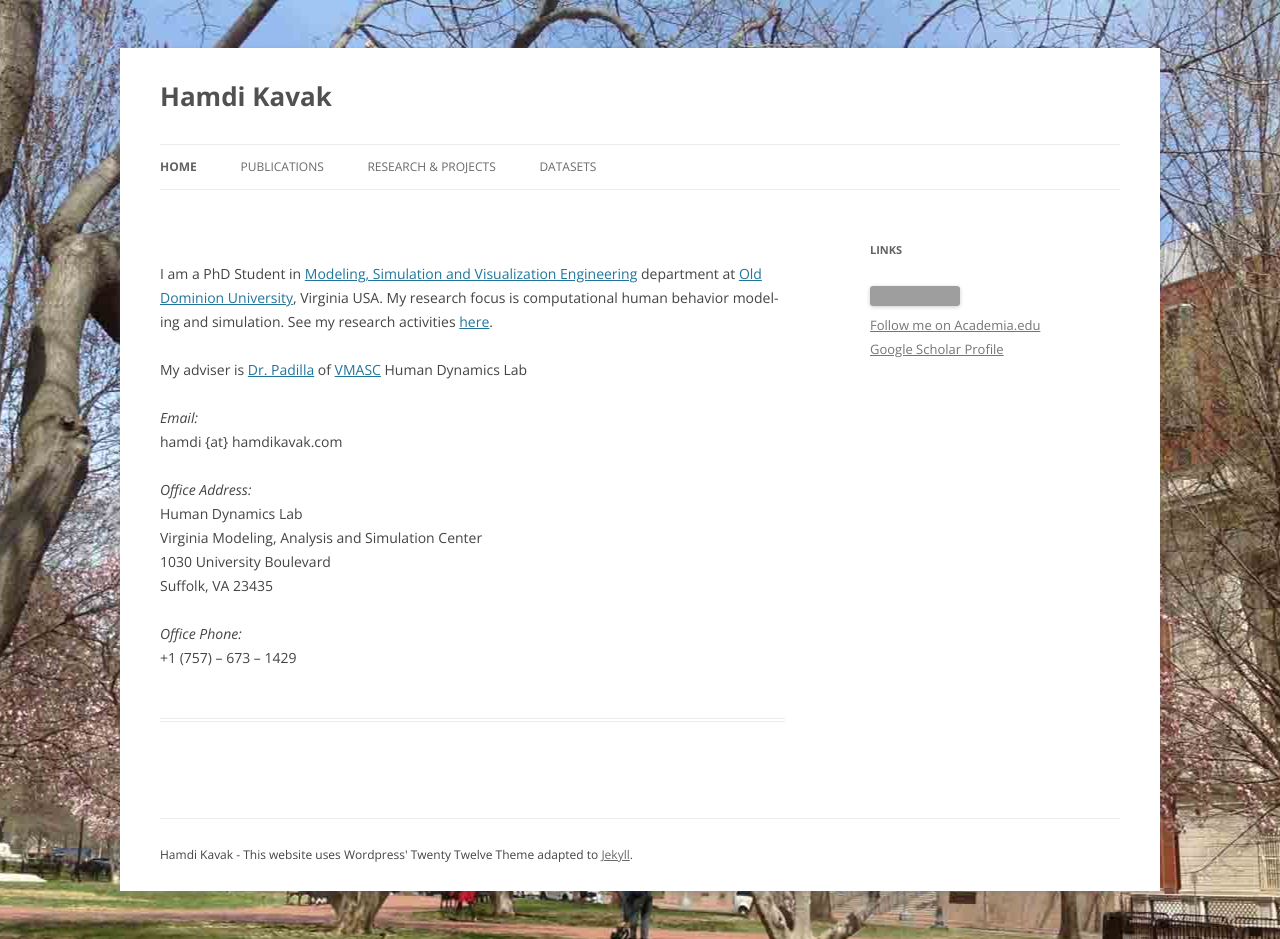
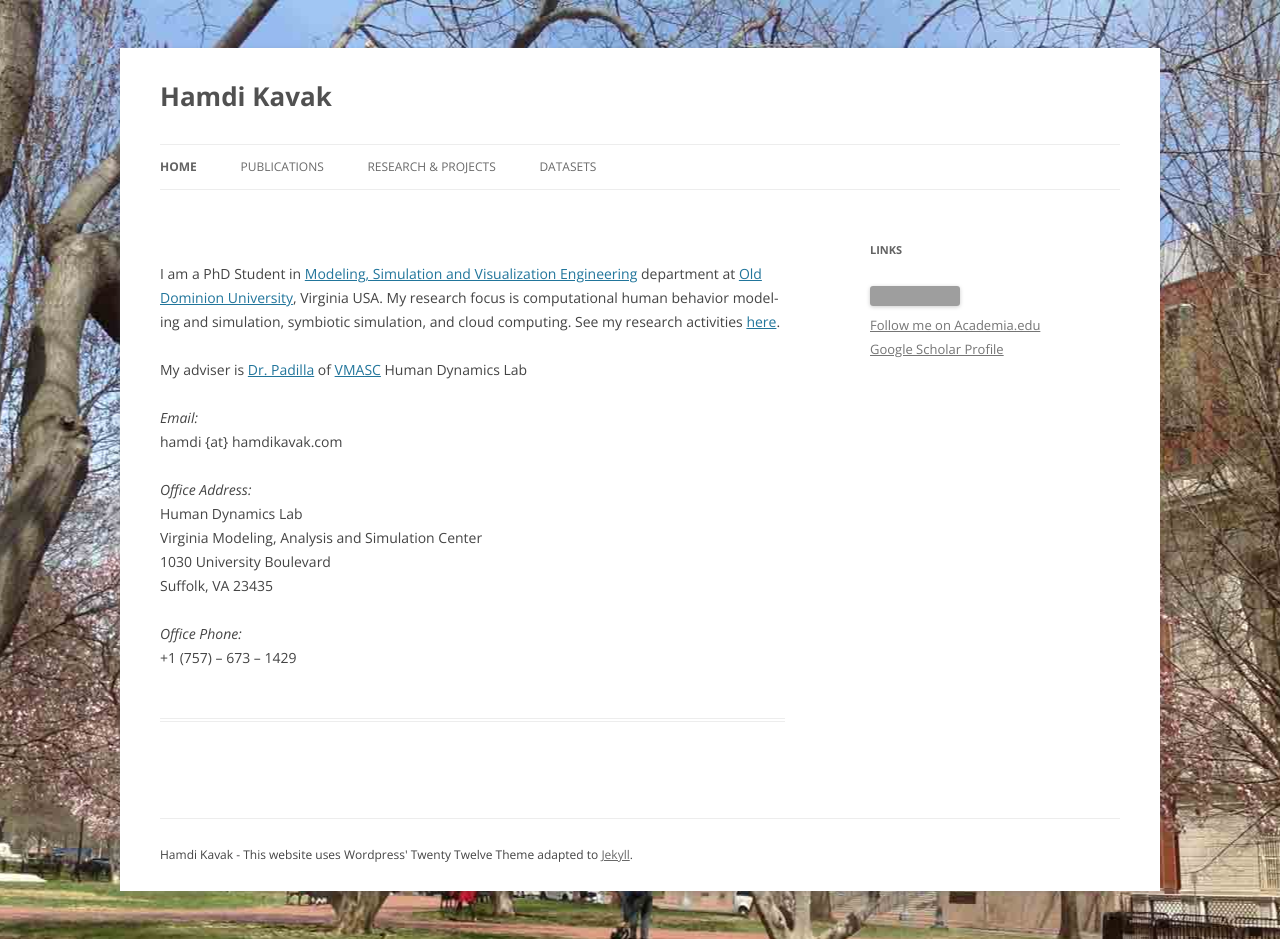
Before and after one commit to hamdikavak/hamdikavak.github.io, a Jekyll site: the page built from index.html, in a window 1280 px wide. Built offline with Jekyll 4.4.1, drawn with Linux system fonts in a browser that asks for light colours; nearby versions of some CDN libraries; library files that are not in the unit come from our copies; grey boxes are pictures that could not be loaded.

Commit message:
Update index.html

```diff
--- a/index.html
+++ b/index.html
@@ -5,7 +5,7 @@
 description: Hamdi Kavak is a PhD student working on Modeling and Simulation.
 current_page_home: current_page_item
 ---
-<p>I am a PhD Student in <a title="MSVE Department Home Page" href="http://odu.edu/msve" target="_blank">Modeling, Simulation and Visualization Engineering</a> department at <a title="Old Dominion University" href="http://odu.edu" target="_blank">Old Dominion University</a>, Virginia USA. My research focus is computational human behavior modeling and simulation. See my research activities <a title="Research &amp; Projects" href="http://www.hamdikavak.com/research-and-projects/">here</a>.</p>
+<p>I am a PhD Student in <a title="MSVE Department Home Page" href="http://odu.edu/msve" target="_blank">Modeling, Simulation and Visualization Engineering</a> department at <a title="Old Dominion University" href="http://odu.edu" target="_blank">Old Dominion University</a>, Virginia USA. My research focus is computational human behavior modeling and simulation, symbiotic simulation, and cloud computing. See my research activities <a title="Research &amp; Projects" href="http://www.hamdikavak.com/research-and-projects/">here</a>.</p>
 <p>My adviser is <a title="Jose J Padilla" href="http://www.vmasc.odu.edu/padilla.html">Dr. Padilla</a> of <a href="http://www.vmasc.odu.edu">VMASC</a> Human Dynamics Lab</p>
 <p><em>Email:<br />
 </em>hamdi {at} hamdikavak.com</p>
```
